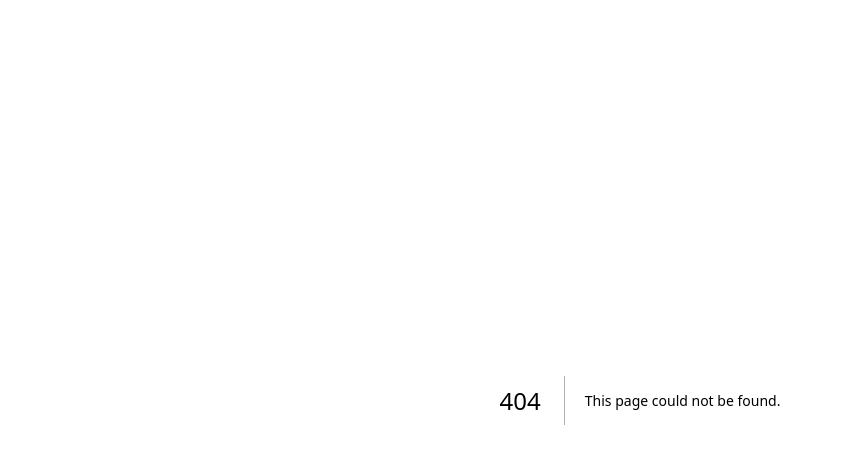
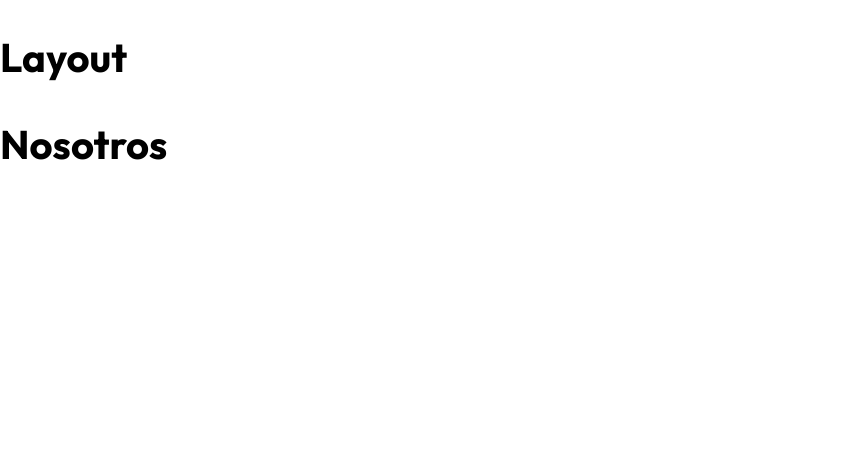
Before and after one commit to cfagomez/guitarla-next-app, a Next.js app: page /nosotros in a window 1280 px wide. Before the commit this address had no page. Shown: the top 464 px of the page, without its empty margins (0-841 px from the left). Built offline with nearby package versions, Linux system fonts and the light colour scheme.

Commit message:
creacion componente layout y pagina nosotros

```diff
--- /dev/null
+++ b/components/Layout.js
@@ -0,0 +1,18 @@
+import Head from "next/head"
+
+const Layout = ({children, description = '', title = ''}) => {
+  return (
+    <>
+        <Head>
+            <meta name="description" content={description}/>
+            <title>{`GuitarLA - ${title}`}</title>
+        </Head>
+        <div>
+        <h1>Layout</h1>
+        {children}
+        </div>
+    </>
+  )
+}
+
+export default Layout
--- a/pages/_document.js
+++ b/pages/_document.js
@@ -4,6 +4,7 @@ export default function Document() {
     return (
         <Html>
             <Head>
+                <meta name="description" content="GuitarLA - Venta de Guitarras y Blog de Musica"/>
                 <link rel="preconnect" href="https://fonts.googleapis.com" />
                 <link rel="preconnect" href="https://fonts.gstatic.com" crossOrigin={'true'} />
                 <link href="https://fonts.googleapis.com/css2?family=Outfit:wght@400;700;900&display=swap" rel="stylesheet" />
--- /dev/null
+++ b/pages/nosotros.js
@@ -0,0 +1,14 @@
+import Layout from "../components/Layout"
+
+const Nosotros = () => {
+  return (
+    <Layout
+        title="Nosotros"
+        description="Sobre Nosotros, GuitarLA, tienda de musica"
+    >
+        <h1>Nosotros</h1>
+    </Layout>
+  )
+}
+
+export default Nosotros
```
Also changed, not shown: pages/index.js (+8 -1 lines).
